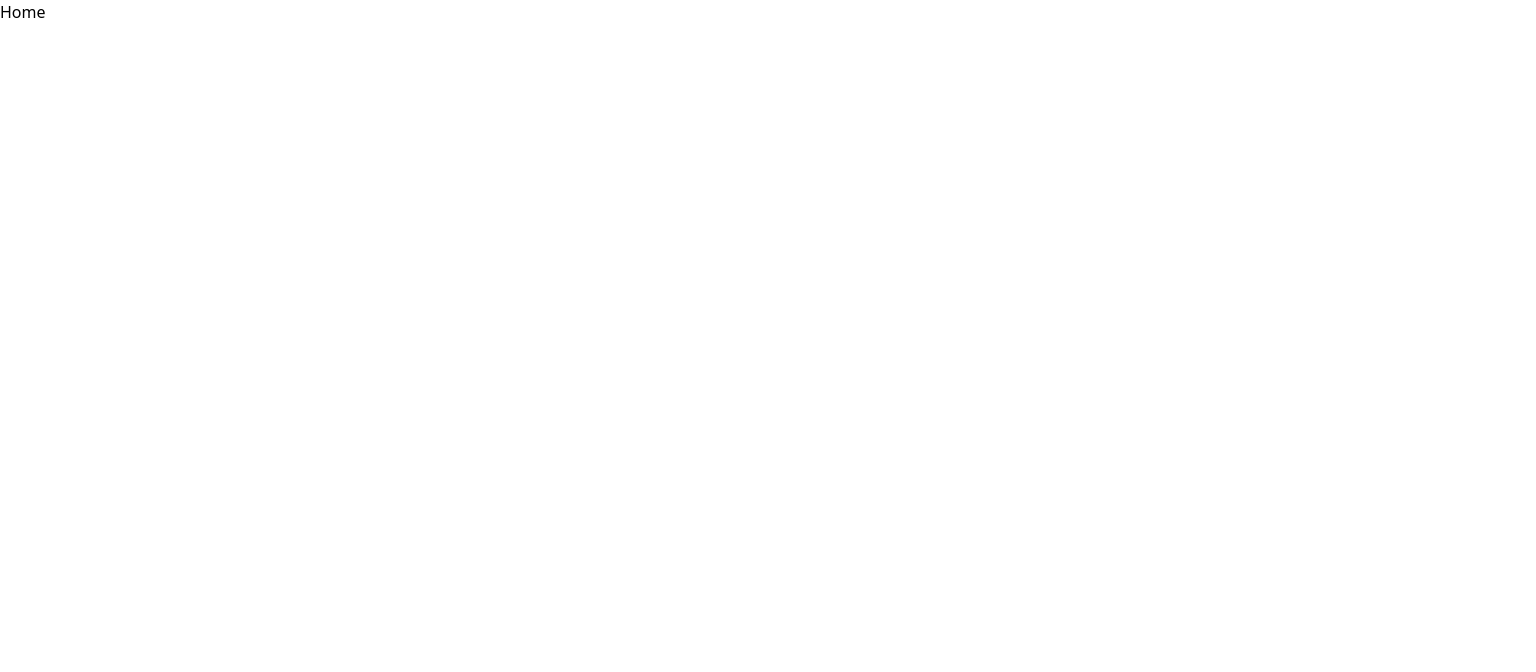
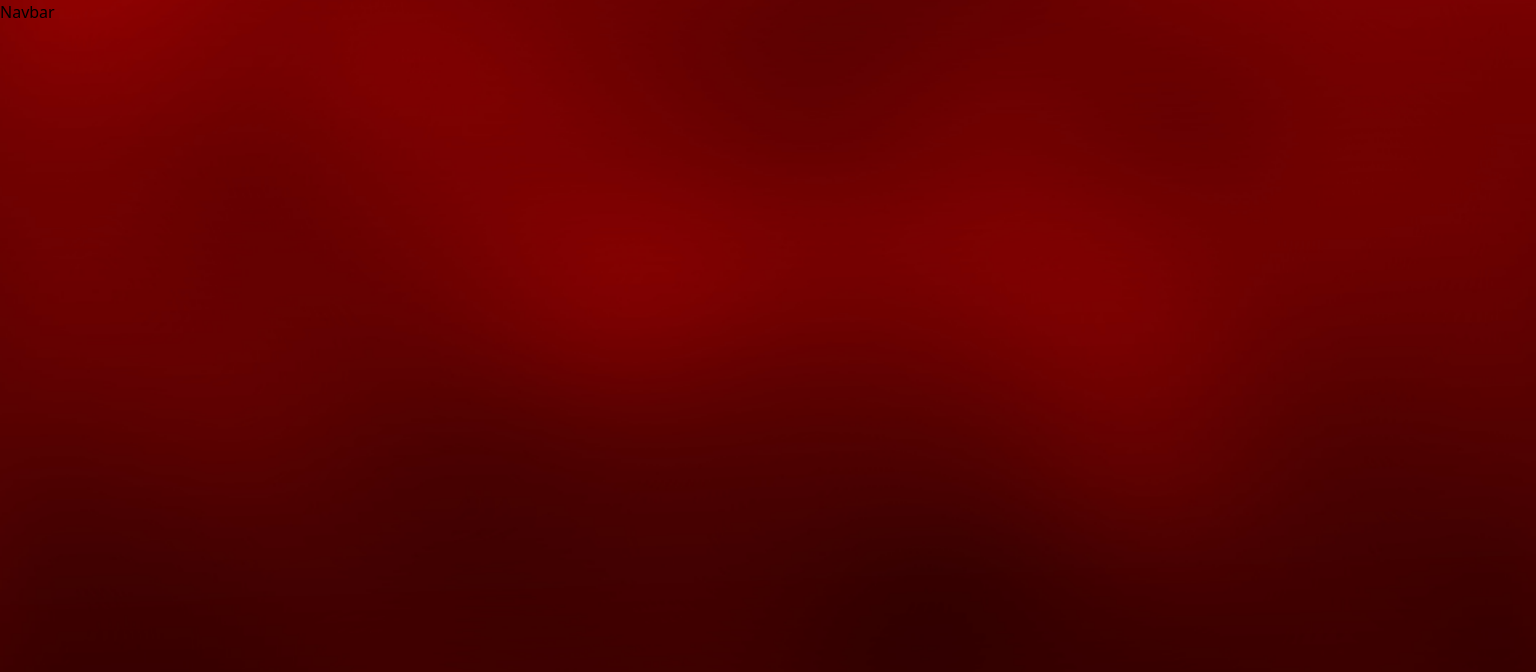
Before and after one commit to Aryanftw/portfolio-2, a React (Vite) app: page /home in a window 1280 px wide. Shown: the top 672 px of the page, 1536 px wide, since content can reach past the window. Built offline with nearby package versions, Linux system fonts and the light colour scheme.

Commit message:
added bg

```diff
--- /dev/null
+++ b/src/components/Home.css
@@ -0,0 +1,7 @@
+.main{
+  width:96rem;
+  background-image: url('./HomePage.png');
+  background-repeat: no-repeat;
+  background-position: center;
+  background-size:cover;
+}
--- a/src/components/Home.jsx
+++ b/src/components/Home.jsx
@@ -1,8 +1,10 @@
 import React from 'react'
+import Navbar from './Navbar'
+import './Home.css'
 
 const Home = () => {
   return (
-    <div>Home</div>
+    <div className='main min-h-screen'><Navbar/></div>
   )
 }
 
--- /dev/null
+++ b/src/components/Navbar.jsx
@@ -0,0 +1,9 @@
+import React from 'react'
+
+const Navbar = () => {
+  return (
+    <div>Navbar</div>
+  )
+}
+
+export default Navbar
```
Also changed, not shown: src/components/HomePage.png (added).
